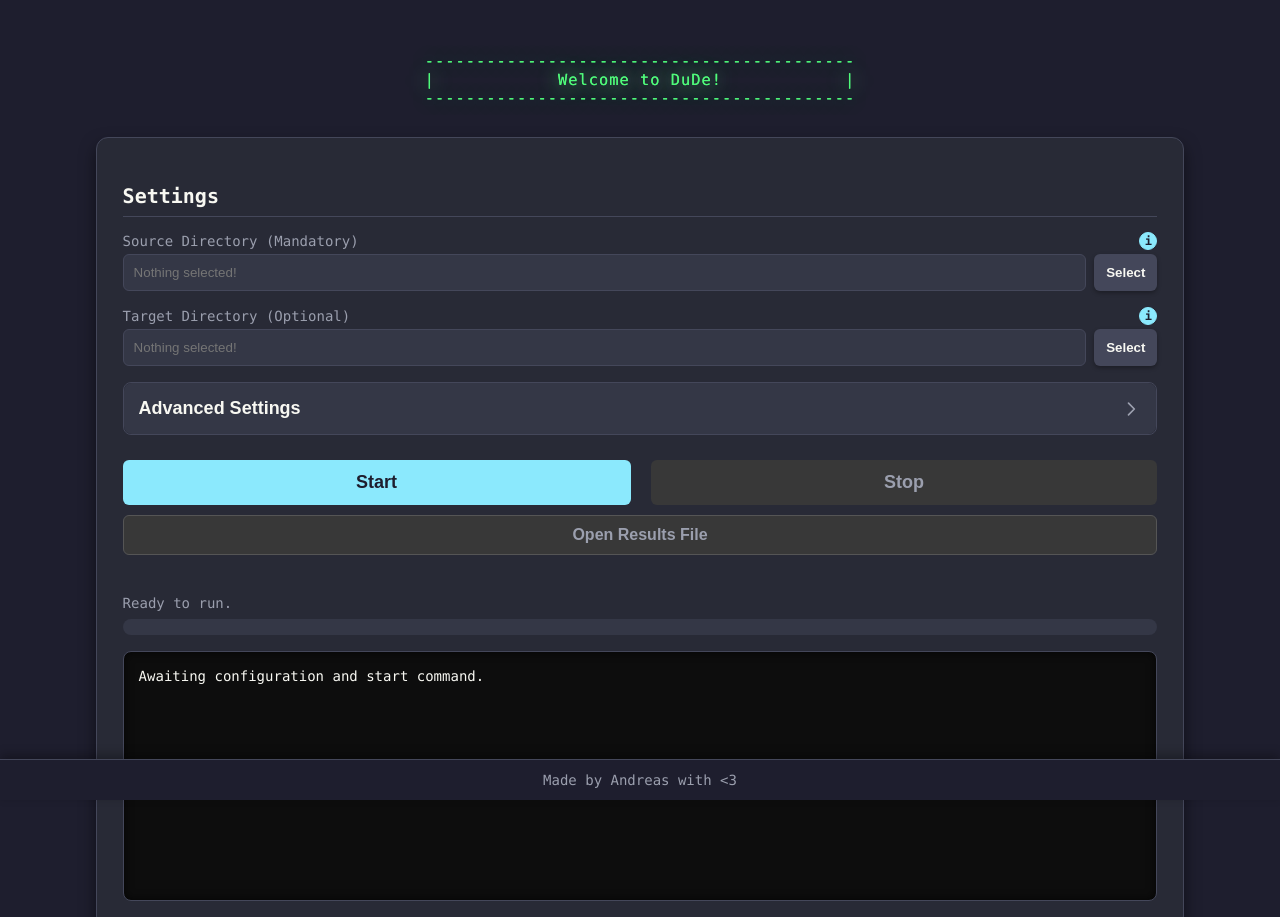
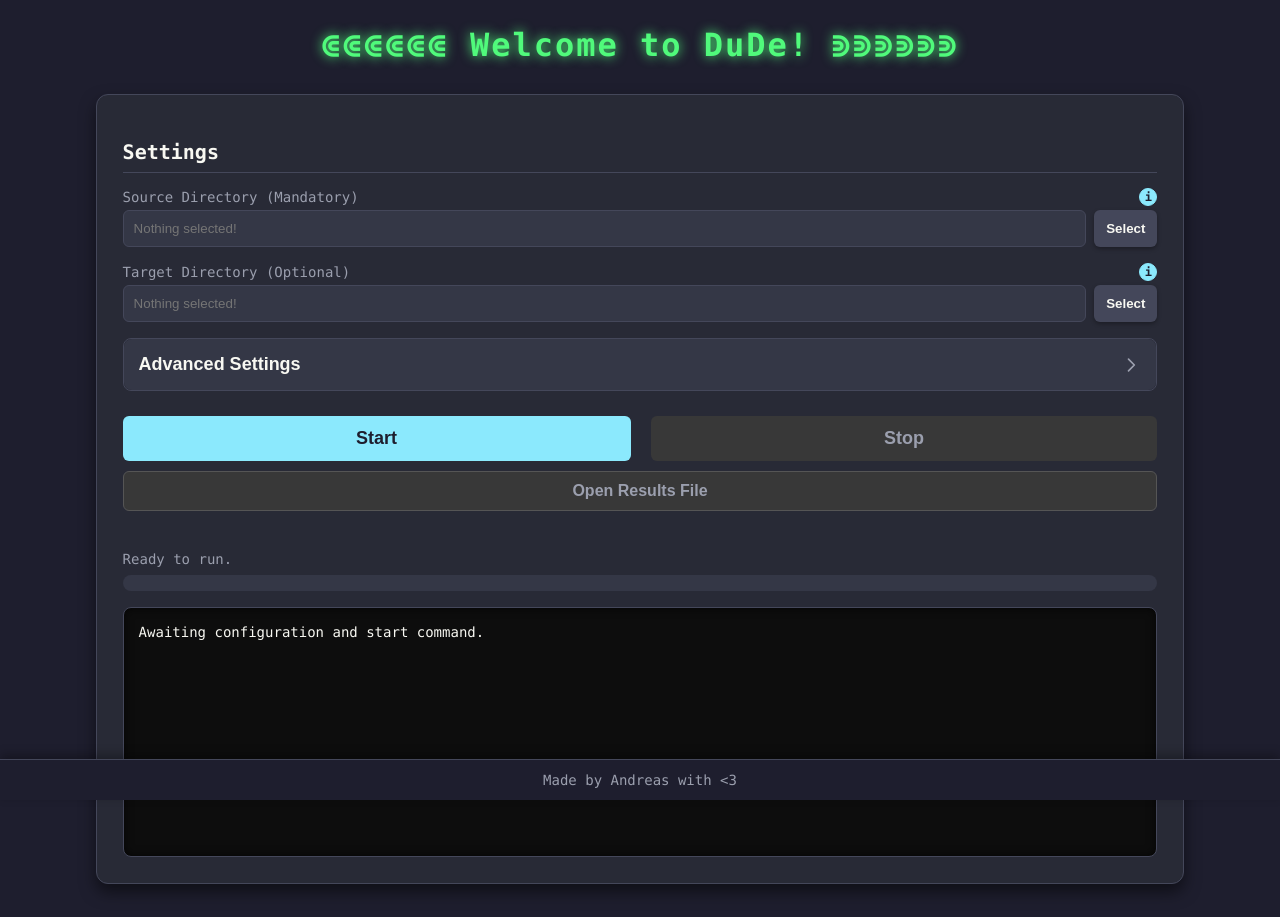
Before and after one commit to AndreasGkizis/DuDe, a website built with Vite: page frontend/index.html in a window 1280 px wide. Shown: the top 917 px of the page. Built offline with nearby package versions, Linux system fonts and the light colour scheme.

Commit message:
Improved title

```diff
--- a/frontend/src/style.css
+++ b/frontend/src/style.css
@@ -90,29 +90,19 @@ body {
     box-sizing: border-box;
 }
 
-.app-title {
-    font-size: 2rem;
-    font-weight: 800;
+.prompt-line {
     margin-bottom: 30px;
-    color: var(--color-accent);
-    text-align: center;
-    letter-spacing: 1px;
+    display: flex;
+    justify-content: center;
+    align-items: center;
 }
 
-.ascii-art {
-    margin: 0;
-    padding: 0;
-    font-family: inherit;
-    text-align: center;
+.output-status {
     color: var(--color-ascii-green);
-    font-size: clamp(0.6rem, 1.2vw, 1.1rem);
-    line-height: 1.2;
-    font-weight: normal;
-
-    /* ADDED: Terminal Glow Effect */
-    text-shadow:
-        0 0 20px var(--color-ascii-green),
-        0 0 0px var(--color-ascii-green);
+    font-weight: 700;
+    font-size: clamp(1.4rem, 2.5vw, 2rem);
+    text-shadow: 0 0 12px var(--color-ascii-green);
+    letter-spacing: 2px;
 }
 
 /* -------------------------------------------
--- a/frontend/src/template.html
+++ b/frontend/src/template.html
@@ -1,10 +1,7 @@
-<h2 class="app-title">
-    <pre class="ascii-art">
-------------------------------------------
-|            Welcome to DuDe!            |
-------------------------------------------
-</pre>
-</h2>
+
+        <div class="prompt-line">
+            <span class="output-status">⋐⋐⋐⋐⋐⋐ Welcome to DuDe! ⋑⋑⋑⋑⋑⋑</span>
+        </div>
 
 <div class="main-container">
 
```
